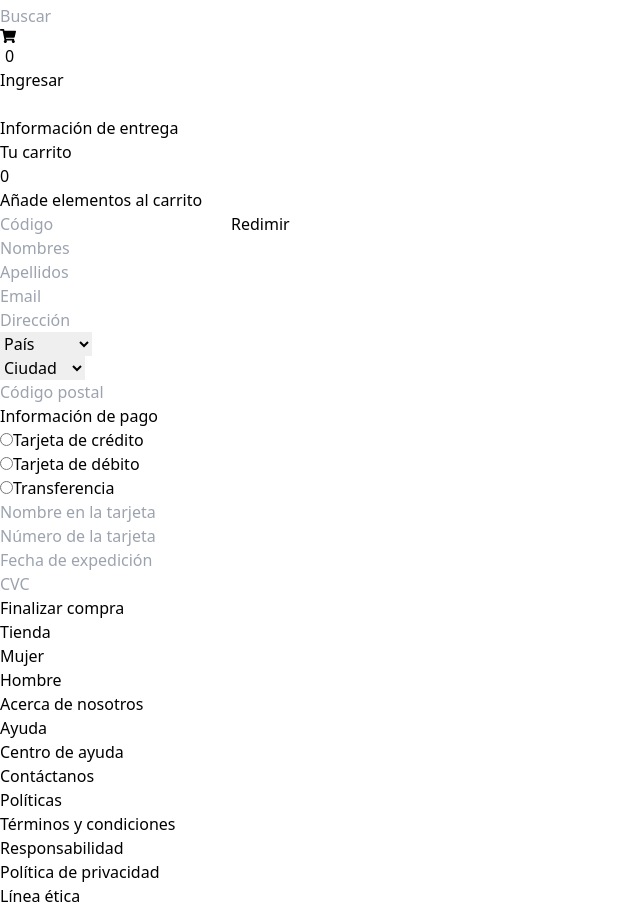
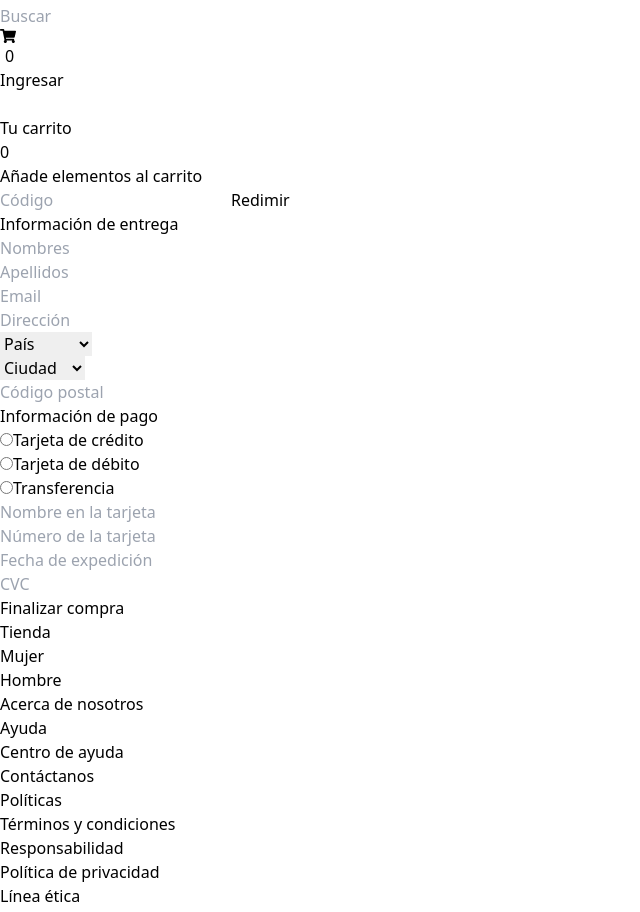
Before and after one commit to henryhyde11/reusemarket, a React (Vite) app: page /car in a window 1280 px wide. Shown: the part 1304-2216 px from the top of the page, without its empty margins (0-640 px from the left). Built offline with nearby package versions, Linux system fonts and the light colour scheme.

Commit message:
CarForm modified. Made two different sections

```diff
--- a/src/components/CarForm.jsx
+++ b/src/components/CarForm.jsx
@@ -33,10 +33,6 @@ export function CarForm() {
   return (
     <>
       <main className="w-full grid">
-        <h2 className="p-5 text-2xl text-center font-medium lg:text-3xl">
-          Información de entrega
-        </h2>
-
         <div className="w-full grid gap-6 p-5 justify-items-center lg:grid-cols-2">
           <section className="w-full grid gap-5 sm:max-w-md lg:order-2 lg:h-fit">
             <div className="flex items-center justify-between lg:">
@@ -76,7 +72,10 @@ export function CarForm() {
             </form>
           </section>
 
-          <section className="w-full grid sm:max-w-md lg:w-full lg:h-fit">
+          <section className="w-full grid gap-4 sm:max-w-md lg:w-full lg:h-fit">
+            <h2 className="text-2xl font-normal">
+              Información de entrega
+            </h2>
             <form className="grid gap-4">
               <div className="grid gap-4">
                 <FormInput type={"text"} placeholder={"Nombres"} />
```
